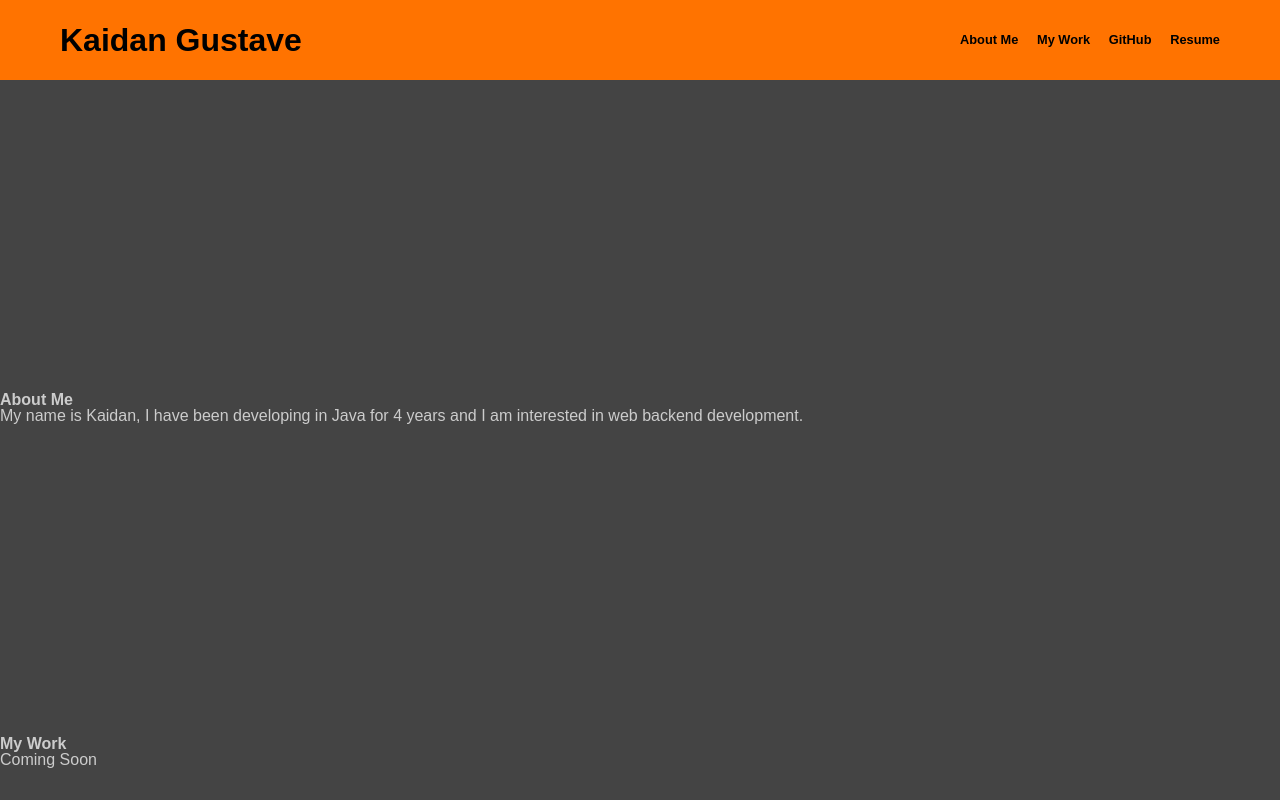
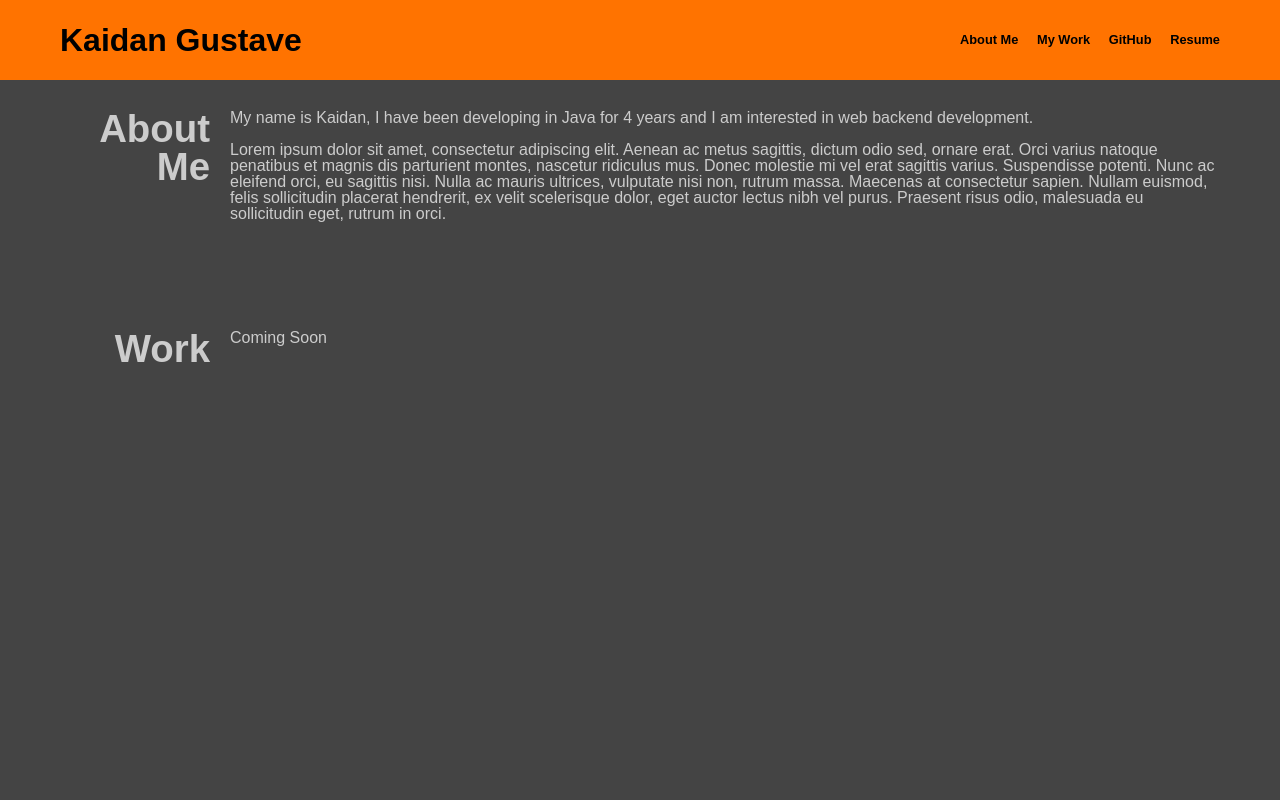
Before and after one commit to Shengaero/advanced-css-portfolio, a plain HTML site: page index.html in a window 1280 px wide. Shown: the top 800 px of the page. Drawn offline with Linux system fonts and the light colour scheme.

Commit message:
formatted about me section a bit and moved from flex to grid for main content area

```diff
--- a/assets/css/style.css
+++ b/assets/css/style.css
@@ -62,7 +62,7 @@ header nav {
 }
 
 /* align header text and nav bar items to center of screen for small screen sizes */
-@media screen and (max-width: 450px) {
+/* @media screen and (max-width: 450px) {
     header {
         align-items: center;
     }
@@ -70,16 +70,18 @@ header nav {
     header h1 {
         text-align: center;
     }
-}
+} */
 
 /* change flex header and navbar vertically for small and medium screen sizes */
 /* also inherit left and right margins of header elements to align them cleanly on the left side of the header*/
 @media screen and (max-width: 700px) {
     header {
+        align-items: center;
         flex-direction: column;
     }
 
     header h1 {
+        text-align: center;
         margin-left: inherit;
     }
 
@@ -91,12 +93,53 @@ header nav {
 /* **************************************  MAIN BODY  ***************************************** */
 
 main {
+    padding-top: 20px;
     background-color: var(--primary-color);
     color: var(--primary-text-color);
-    display: flex;
+    display: grid;
     flex-direction: column;
     justify-content: space-evenly;
     min-height: 1000px;
+    grid-template-areas:
+    'l1 r1 r1'
+    'l2 r2 r2'
+    'l2 r2 r2'
+    'l2 r2 r2'
+    'l2 r2 r2'
+    'l2 r2 r2'
+    'l2 r2 r2'
+    'l2 r2 r2'
+    'l2 r2 r2'
+    ;
+}
+
+/* Grid Layout */
+.about-me-header {
+    grid-area: l1;
+}
+.work-header {
+    grid-area: l2;
+}
+.about-me-content {
+    grid-area: r1;
+}
+.work-content {
+    grid-area: r2;
+}
+
+main > * {
+    padding: 10px;
+}
+
+main h1 {
+    margin-left: 50px;
+    text-align: right;
+    font-size: 240%;
+    width: 170px;
+}
+
+main p {
+    margin-right: 50px;
 }
 
 /* change min-height for small and medium screen sizes */
--- a/index.html
+++ b/index.html
@@ -34,22 +34,19 @@
         </header>
 
         <main>
-            <section id="about-me">
-                <h1>
-                    About Me
-                </h1>
+            <h1 class="about-me-header">About Me</h1>
+            <div class="about-me-content">
                 <p>
                     My name is Kaidan, I have been developing in Java for 4 years and I am interested in web backend development.
                 </p>
-            </section>
-            <section id="my-work">
-                <h1>
-                    My Work
-                </h1>
-                <p>
-                    Coming Soon
+                <p style="margin-top: 1em;"> <!-- simple margin-top style to create a line between first and second paragraph -->
+                    Lorem ipsum dolor sit amet, consectetur adipiscing elit. Aenean ac metus sagittis, dictum odio sed, ornare erat. Orci varius natoque penatibus et magnis dis parturient montes, nascetur ridiculus mus. Donec molestie mi vel erat sagittis varius. Suspendisse potenti. Nunc ac eleifend orci, eu sagittis nisi. Nulla ac mauris ultrices, vulputate nisi non, rutrum massa. Maecenas at consectetur sapien. Nullam euismod, felis sollicitudin placerat hendrerit, ex velit scelerisque dolor, eget auctor lectus nibh vel purus. Praesent risus odio, malesuada eu sollicitudin eget, rutrum in orci.
                 </p>
-            </section>
+            </div>
+            <h1 class="work-header">Work</h1>
+            <p class="work-content">
+                Coming Soon
+            </p>
         </main>
 
         <footer>
```
